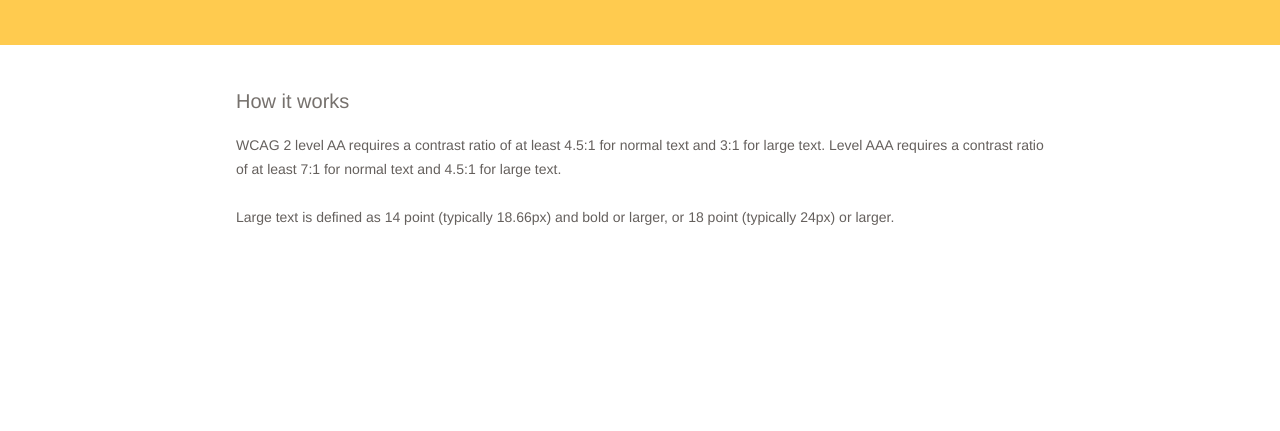
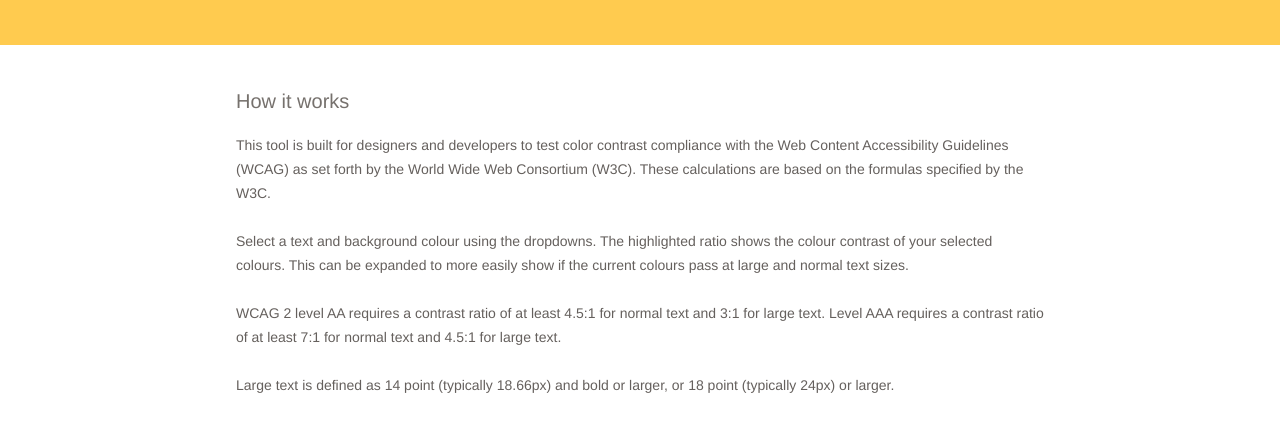
Before and after one commit to alteste/13-Shades-of-Hokey-Pokey, a plain HTML site: page index.html in a window 1280 px wide. Shown: the part 501-932 px from the top of the page. Before the commit the page ends 800 px from the top, so only its background shows below. Drawn offline with nearby package versions, Linux system fonts and the light colour scheme; a script that the page names is missing.

Commit message:
Add files via upload

```diff
--- a/index.html
+++ b/index.html
@@ -480,7 +480,7 @@
     <div class="info-stripe-container">
 	    <div class="info-stripe">
 	    	<p class="info-heading">How it works</p>
-	    	<p class="info-text">WCAG 2 level AA requires a contrast ratio of at least 4.5:1 for normal text and 3:1 for large text. Level AAA requires a contrast ratio of at least 7:1 for normal text and 4.5:1 for large text.<br/><br/>Large text is defined as 14 point (typically 18.66px) and bold or larger, or 18 point (typically 24px) or larger.</p>
+	    	<p class="info-text">This tool is built for designers and developers to test color contrast compliance with the Web Content Accessibility Guidelines (WCAG) as set forth by the World Wide Web Consortium (W3C). These calculations are based on the formulas specified by the W3C.<br/><br/>Select a text and background colour using the dropdowns. The highlighted ratio shows the colour contrast of your selected colours. This can be expanded to more easily show if the current colours pass at large and normal text sizes.<br/><br/>WCAG 2 level AA requires a contrast ratio of at least 4.5:1 for normal text and 3:1 for large text. Level AAA requires a contrast ratio of at least 7:1 for normal text and 4.5:1 for large text.<br/><br/>Large text is defined as 14 point (typically 18.66px) and bold or larger, or 18 point (typically 24px) or larger.</p>
 	    </div>
     </div>
 
```
